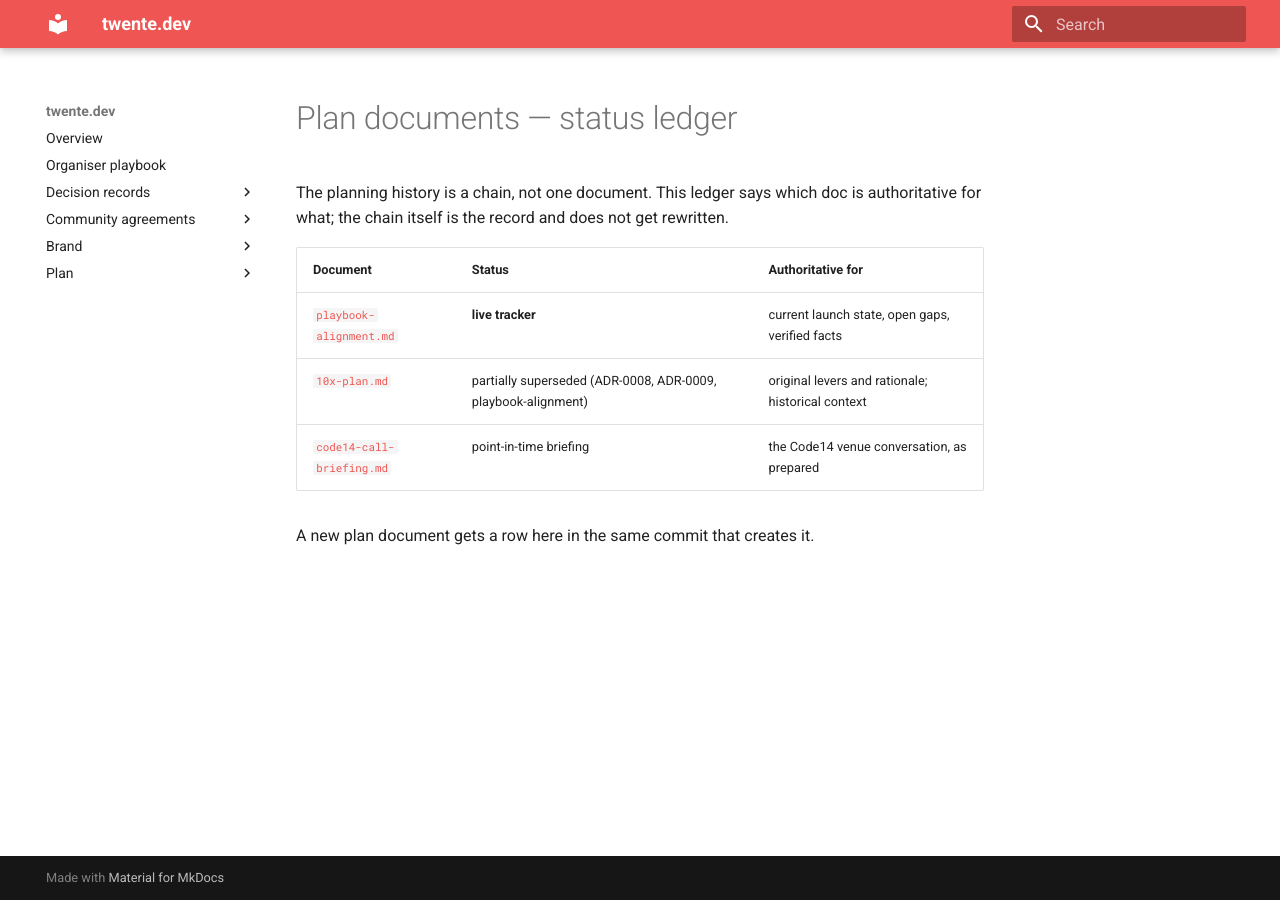
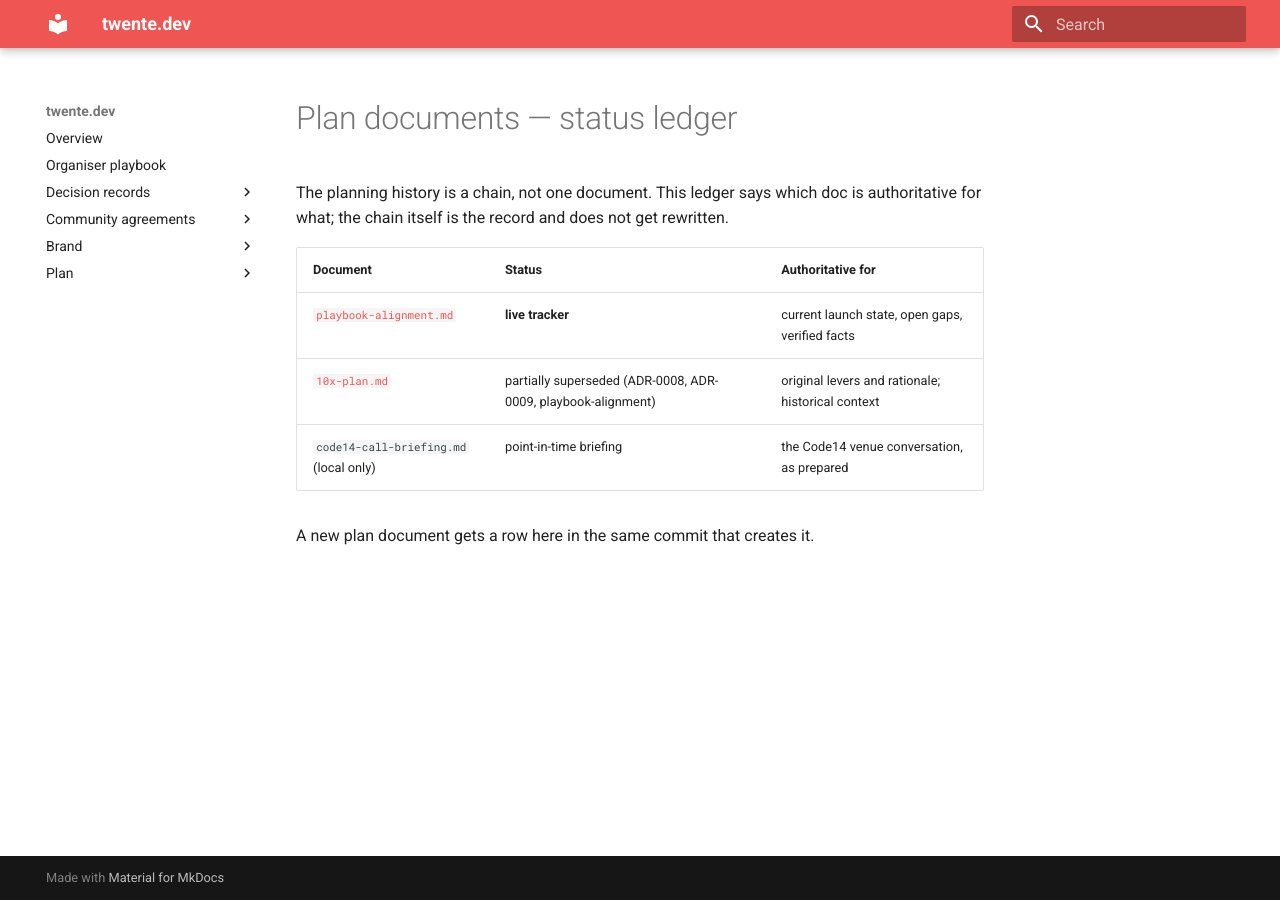
Before and after one commit to webgrip/twente.dev, an MkDocs documentation site: the page built from docs/plan/README.md, in a window 1280 px wide. Built offline with MkDocs 1.6.1 and Material for MkDocs 9.7.7, drawn with Linux system fonts in a browser that asks for light colours.

Commit message:
fix(docs): de docs-build brak op een link naar een bestand dat er niet is
docs/plan/README.md linkte naar code14-call-briefing.md, en dat bestand staat in
.git/info/exclude. Dat is een lokale uitsluiting, dus in een verse clone bestaat
het simpelweg niet. De Zensical-build draait met --strict en breekt op elke link
naar een pagina die er niet is, dus de docs-site is sinds die rij nooit meer
gepubliceerd.

De rij blijft staan, want het briefing-document bestaat en hoort in het
overzicht. Alleen de link is weg, met "(local only)" erbij zodat duidelijk is
waarom je hem niet kunt volgen.

Nagelopen: dit was de enige link in docs/ naar een niet-getrackt bestand.

Co-Authored-By: Claude Opus 5 (1M context) <noreply@anthropic.com>

```diff
--- a/docs/plan/README.md
+++ b/docs/plan/README.md
@@ -3,10 +3,10 @@
 The planning history is a chain, not one document. This ledger says which doc is authoritative
 for what; the chain itself is the record and does not get rewritten.
 
-| Document                                             | Status                                                        | Authoritative for                                 |
-| ---------------------------------------------------- | ------------------------------------------------------------- | ------------------------------------------------- |
-| [`playbook-alignment.md`](playbook-alignment.md)     | **live tracker**                                              | current launch state, open gaps, verified facts   |
-| [`10x-plan.md`](10x-plan.md)                         | partially superseded (ADR-0008, ADR-0009, playbook-alignment) | original levers and rationale; historical context |
-| [`code14-call-briefing.md`](code14-call-briefing.md) | point-in-time briefing                                        | the Code14 venue conversation, as prepared        |
+| Document                                         | Status                                                        | Authoritative for                                 |
+| ------------------------------------------------ | ------------------------------------------------------------- | ------------------------------------------------- |
+| [`playbook-alignment.md`](playbook-alignment.md) | **live tracker**                                              | current launch state, open gaps, verified facts   |
+| [`10x-plan.md`](10x-plan.md)                     | partially superseded (ADR-0008, ADR-0009, playbook-alignment) | original levers and rationale; historical context |
+| `code14-call-briefing.md` (local only)           | point-in-time briefing                                        | the Code14 venue conversation, as prepared        |
 
 A new plan document gets a row here in the same commit that creates it.
```
